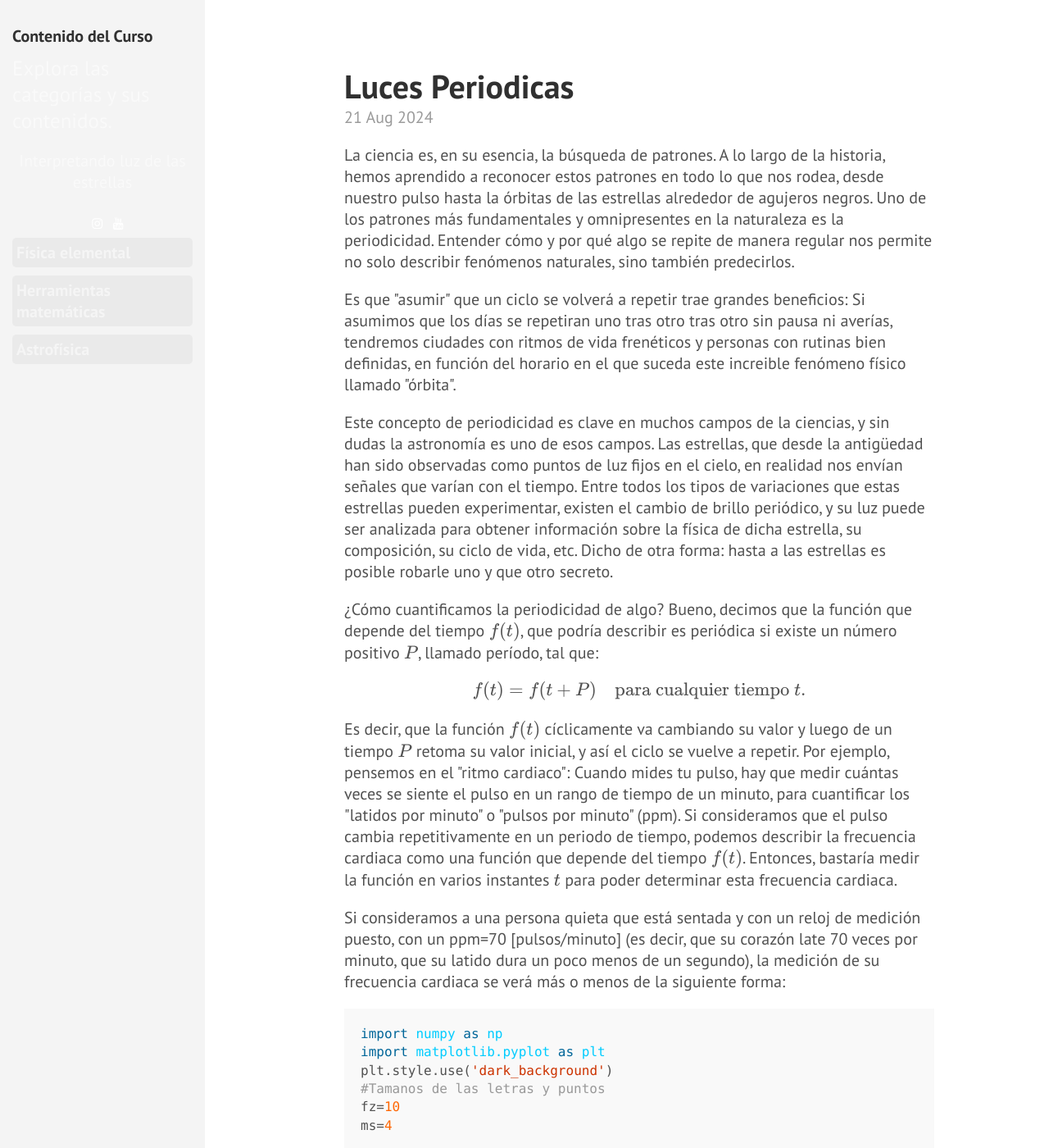
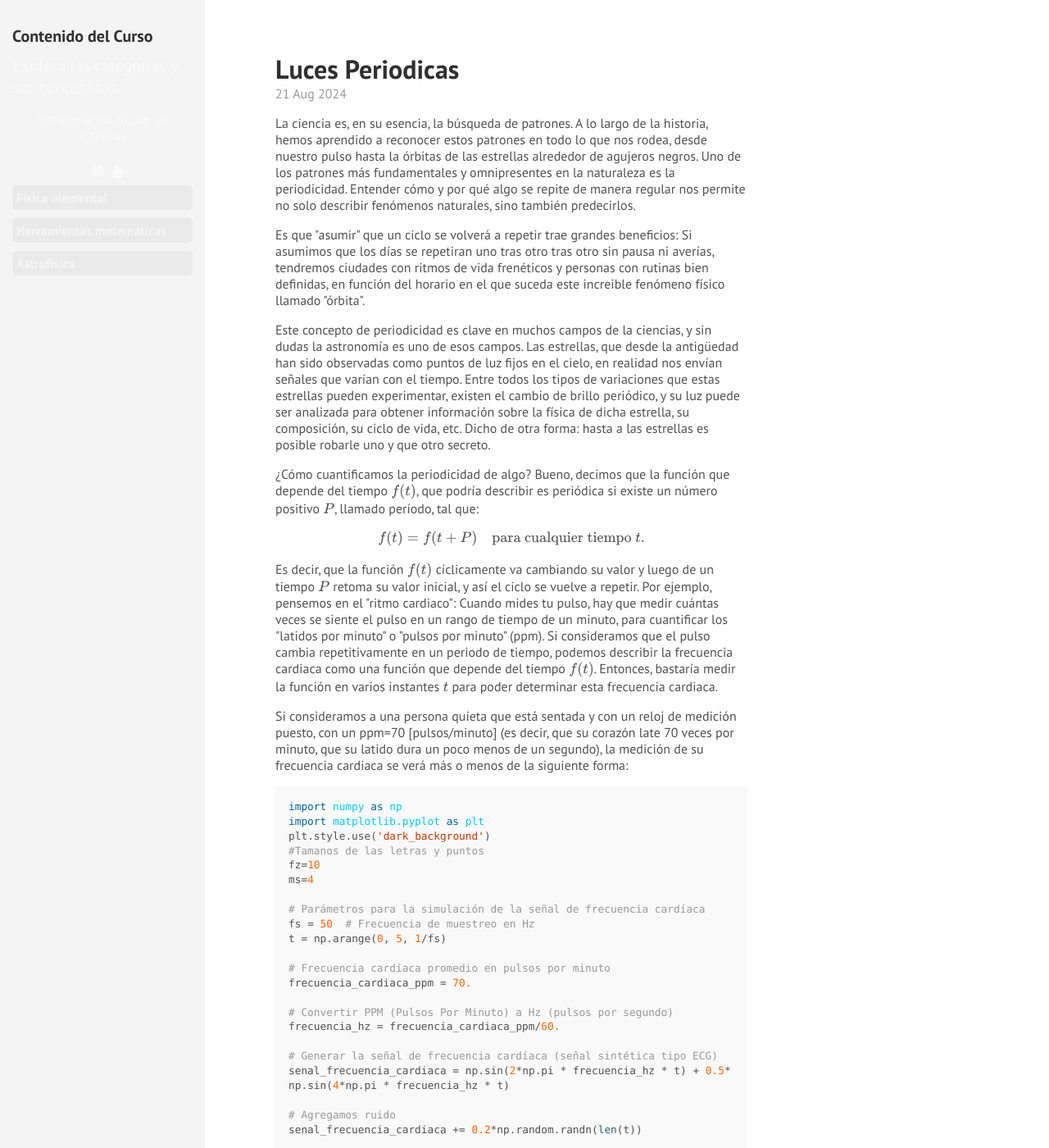
Before and after one commit to nicomedinap/Cursos, a Jekyll site: the page built from index.html, in a window 1280 px wide and 1400 px high. Shown: the whole window at 82% size. Built offline with Jekyll 4.4.1, drawn with Linux system fonts in a browser that asks for light colours; formulas are drawn with MathJax 3; a script that is not in the unit is left out; the list of posts is cut into pages by our own code.

Commit message:
Update hyde.css

```diff
--- a/public/css/hyde.css
+++ b/public/css/hyde.css
@@ -13,61 +13,33 @@
  * https://github.com/poole/hyde.
  */
 
-
 /*
  * Contents
  *
  * Global resets
  * Sidebar
  * Container
- * Reverse layout
- * Themes
  */
 
-
-/*
- * Global resets
- *
- * Update the foundational and global aspects of the page.
- */
+/* Global resets */
 
 html {
   font-family: "PT Sans", Helvetica, Arial, sans-serif;
-}
-@media (min-width: 48rem) {
-  html {
-    font-size: 16px;
-  }
-}
-@media (min-width: 58rem) {
-  html {
-    font-size: 20px;
-  }
+  font-size: 16px; /* Tamaño base */
 }
 
-
-/*
- * Sidebar
- *
- * Flexible banner for housing site name, intro, and "footer" content. Starts
- * out above content in mobile and later moves to the side with wider viewports.
- */
+/* Sidebar */
 
 .sidebar {
-  text-align: center;
+  width: 300px; /* Tamaño fijo del sidebar */
+  position: fixed; /* Sidebar fijo */
+  top: 0;
+  left: 0;
+  bottom: 0;
+  text-align: left;
   padding: 2rem 1rem;
-  color: rgba(255,255,255,.5);
   background-color: #202020;
-}
-@media (min-width: 48rem) {
-  .sidebar {
-    position: fixed;
-    top: 0;
-    left: 0;
-    bottom: 0;
-    width: 18rem;
-    text-align: left;
-  }
+  color: rgba(255, 255, 255, 0.5);
 }
 
 /* Sidebar links */
@@ -76,13 +48,7 @@ html {
 }
 
 /* About section */
-.sidebar-about h1 {
-  color: #fff;
-  margin-top: 0;
-  font-family: "Abril Fatface", serif;
-  font-size: 3.05rem;
-}
-
+.sidebar-about h1,
 .sidebar-about h2 {
   color: #fff;
   margin-top: 0;
@@ -106,74 +72,25 @@ a.sidebar-nav-item:focus {
   font-weight: bold;
 }
 
-/* Sticky sidebar
- *
- * Add the `sidebar-sticky` class to the sidebar's container to affix it the
- * contents to the bottom of the sidebar in tablets and up.
- */
-
-@media (min-width: 48rem) {
-  .sidebar-sticky {
-    position: absolute;
-    right:  1rem;
-    bottom: 1rem;
-    left:   1rem;
-  }
+/* Sticky sidebar */
+.sidebar-sticky {
+  position: absolute;
+  right: 1rem;
+  bottom: 1rem;
+  left: 1rem;
 }
 
-
-/* Container
- *
- * Align the contents of the site above the proper threshold with some margin-fu
- * with a 25%-wide `.sidebar`.
- */
+/* Container */
 
 .content {
-  padding-top:    4rem;
+  width: 800px; /* Tamaño fijo del contenido */
+  margin: 0 auto; /* Centra horizontalmente el contenido */
+  padding-top: 4rem;
   padding-bottom: 4rem;
+  margin-left: 320px; /* Espacio para el sidebar */
 }
 
-@media (min-width: 48rem) {
-  .content {
-    max-width: 38rem;
-    margin-left: 20rem;
-    margin-right: 2rem;
-  }
-}
-
-
-/*
- * Reverse layout
- *
- * Flip the orientation of the page by placing the `.sidebar` on the right.
- */
-
-@media (min-width: 48rem) {
-  .layout-reverse .sidebar {
-    left: auto;
-    right: 0;
-  }
-  .layout-reverse .content {
-    margin-left: 2rem;
-    margin-right: 20rem;
-  }
-}
-
-@media (min-width: 64rem) {
-  .layout-reverse .content {
-    margin-left: 4rem;
-    margin-right: 22rem;
-  }
-}
-
-
-
-/*
- * Themes
- *
- * As of v1.1, Hyde includes optional themes to color the sidebar and links
- * within blog posts. To use, add the class of your choosing to the `body`.
- */
+/* Themes */
 
 /* Base16 (http://chriskempson.github.io/base16/#default) */
 
```
